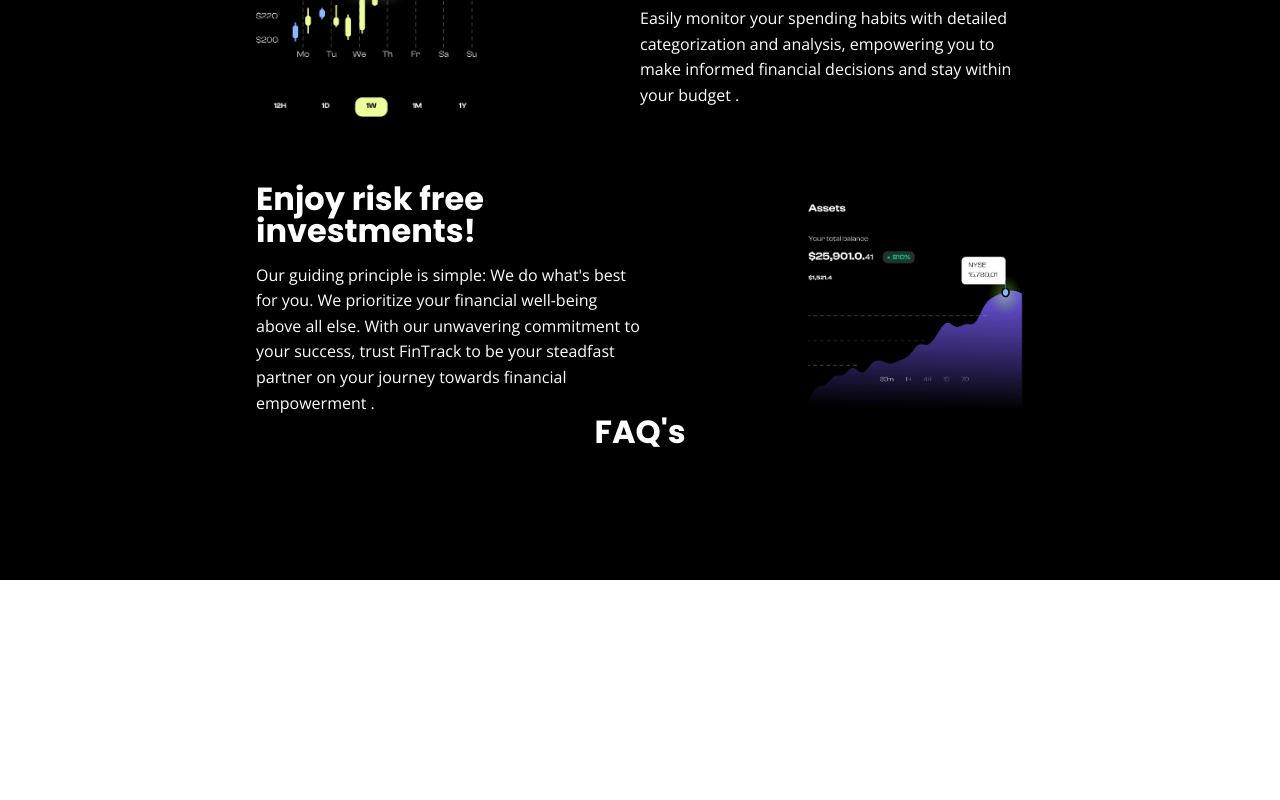
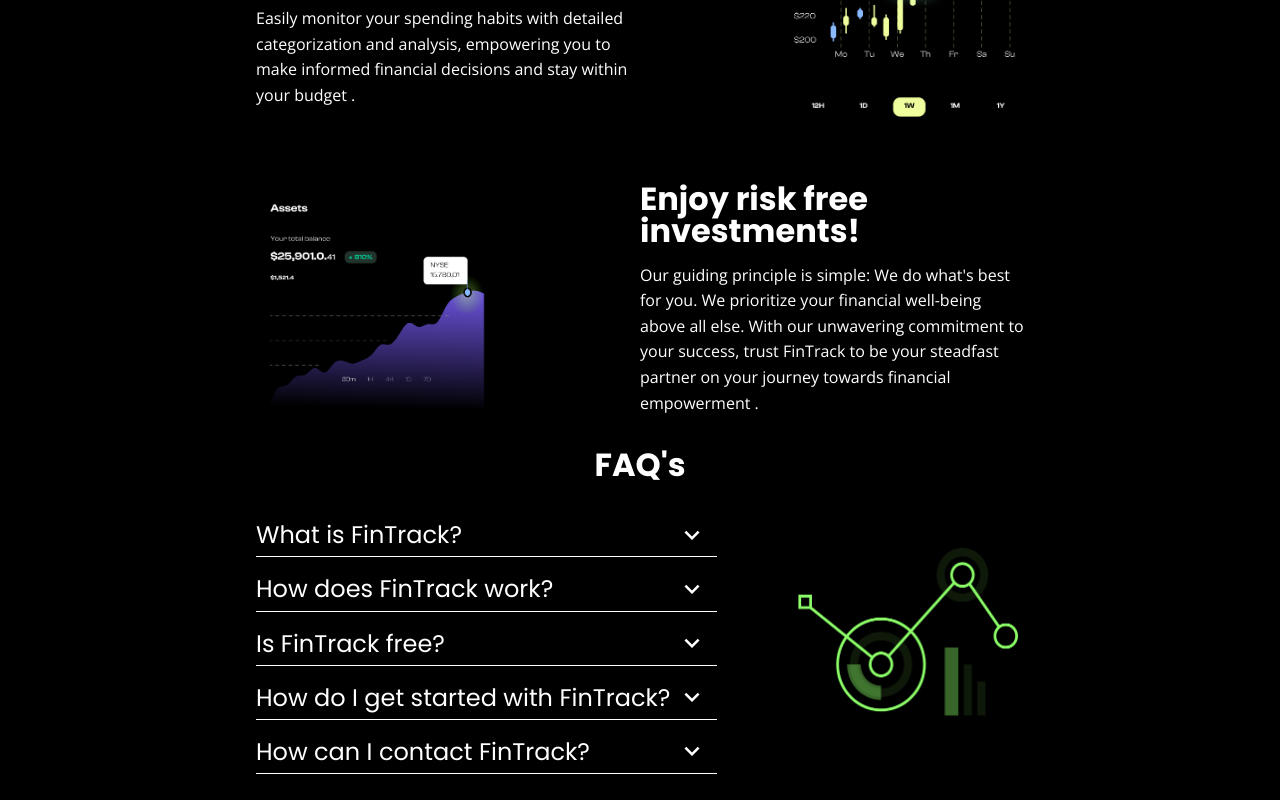
Before and after one commit to peer2agent/front-landing, a React (Vite) app: page / in a window 1280 px wide. Shown: the part 816-1616 px from the top of the page. Before the commit the page ends 1396 px from the top, so only its background shows below. Built offline with nearby package versions, Linux system fonts and the light colour scheme.

Commit message:
[add] new sections in home page

```diff
--- a/src/pages/Home/index.jsx
+++ b/src/pages/Home/index.jsx
@@ -4,6 +4,7 @@
 import Main from "../../components/Main";
 import Partners from "../../components/Partners";
 import Info from "../../components/Info";
+import Faq from "../../components/FAQ";
 
 import Title from "../../components/ui/Title";
 import Divider from "../../components/ui/Divider";
@@ -26,6 +27,7 @@
                 imagePath={chart}
                 title="Investment-Like Expense Tracking"
                 description="Easily monitor your spending habits with detailed categorization and analysis, empowering you to make informed financial decisions and stay within your budget ."
+                reverse={true}
             />
 
             <Divider />
@@ -35,10 +37,13 @@
                 imagePath={portfolio}
                 title="Enjoy risk free investments!"
                 description="Our guiding principle is simple: We do what's best for you. We prioritize your financial well-being above all else. With our unwavering commitment to your success, trust FinTrack to be your steadfast partner on your journey towards financial empowerment ."
-                reverse={true}
             />
 
+            <Divider />
+
             <Title>FAQ's</Title>
+
+            <Faq />
         </Container>
     );
 }
```
